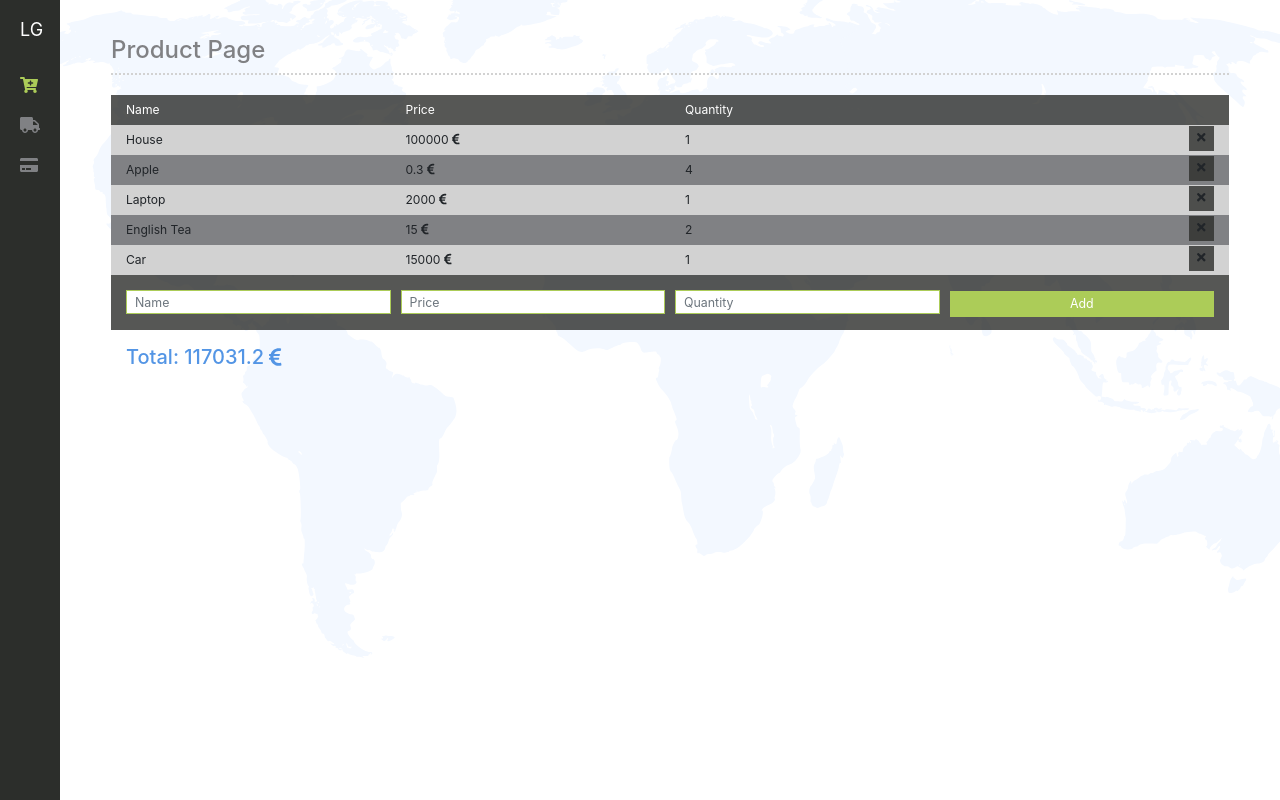
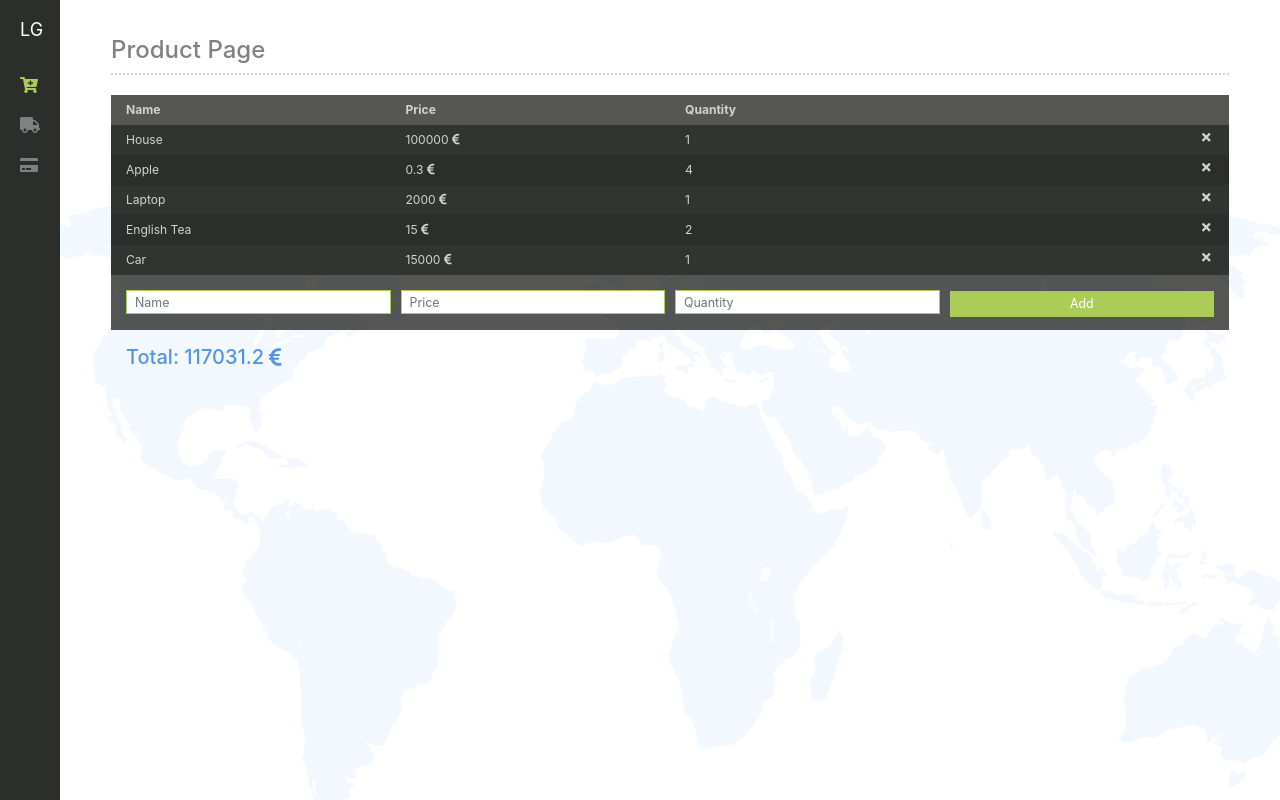
Before and after one commit to CPPlus/lucidlink-takehome, a React (Create React App) app: page / in a window 1280 px wide. Built offline with nearby package versions, Linux system fonts and the light colour scheme.

Commit message:
Product page design finished

```diff
--- a/src/App.css
+++ b/src/App.css
@@ -20,14 +20,21 @@ body {
 }
 
 /* Generic */
+.noRecordsInfo {
+    height: 100px;
+    font-size: 16px;
+    background: var(--lg-background);
+    color: var(--lg-grey-dark);
+}
+
 #lgWrapper .removeProductButton {
     margin-top: -4px;
-    background: #2c2e2bcc;
+    background: none;
+    margin-right: -5px;
 }
 
 #lgWrapper .removeProductButton:hover {
-    color: white;
-    background: #cc0000;
+    color: #cc5555;
 }
 
 #lgWrapper .headerCaption {
@@ -55,7 +62,8 @@ body {
 #productRowHeader,
 #productAddSection {
     background: #2c2e2bcc;
-    color: white;
+    color: var(--lg-grey-light);
+    font-weight: bold;
 }
 
 #productAddSection {
@@ -69,6 +77,14 @@ body {
     transition: 0.1s;
 }
 
+#lgWrapper .productRow {
+    color: var(--lg-grey-light);
+}
+
+#lgWrapper .removeProductButton {
+    color: inherit;
+}
+
 #productRowHeader,
 .productRow {
     font-size: 0.755rem;
@@ -77,15 +93,16 @@ body {
 }
 
 .productRow:nth-child(even) {
-    background: var(--lg-grey-dark);
+    background: var(--lg-background);
 }
 
 .productRow:nth-child(odd) {
-    background: var(--lg-grey-light);
+    background: #2c2e2bf7;
 }
 
-.productRow:hover {
-    background: #accc5895;
+#lgWrapper .productRow:hover {
+    color: black;
+    background: var(--lg-green);
     outline: 2px solid var(--lg-green);
 }
 
--- /dev/null
+++ b/src/components/noRecordsInfo.jsx
@@ -0,0 +1,19 @@
+import React, { Component } from "react";
+
+class NoRecordsInfo extends Component {
+    render() {
+        if (!this.props.areRecords) {
+            return (
+                <div className="noRecordsInfo row h-90">
+                    <span className="col text-center my-auto">
+                        There are no records to show.
+                    </span>
+                </div>
+            );
+        }
+
+        return null;
+    }
+}
+
+export default NoRecordsInfo;
--- a/src/components/productPage.jsx
+++ b/src/components/productPage.jsx
@@ -3,6 +3,7 @@ import Page from "./page";
 
 import { FontAwesomeIcon } from "@fortawesome/react-fontawesome";
 import { faTimes, faEuroSign } from "@fortawesome/free-solid-svg-icons";
+import NoRecordsInfo from "./noRecordsInfo";
 
 class ProductPage extends Page {
     constructor() {
@@ -117,6 +118,11 @@ class ProductPage extends Page {
                     <div className="col">Quantity</div>
                     <div className="col" />
                 </div>
+                {
+                    <NoRecordsInfo
+                        areRecords={this.state.productList.length > 0}
+                    />
+                }
                 {this.state.productList.map(product => (
                     <div key={product.id} className="row productRow">
                         <div className="col">{product.name}</div>
--- a/src/index.css
+++ b/src/index.css
@@ -1,3 +1,8 @@
+html,
+body {
+    height: 100%;
+}
+
 body {
     margin: 0;
     padding: 0;
```
